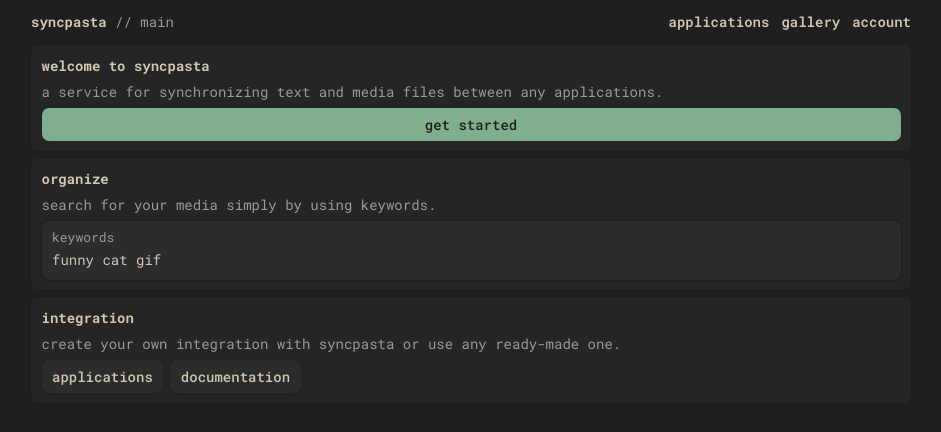
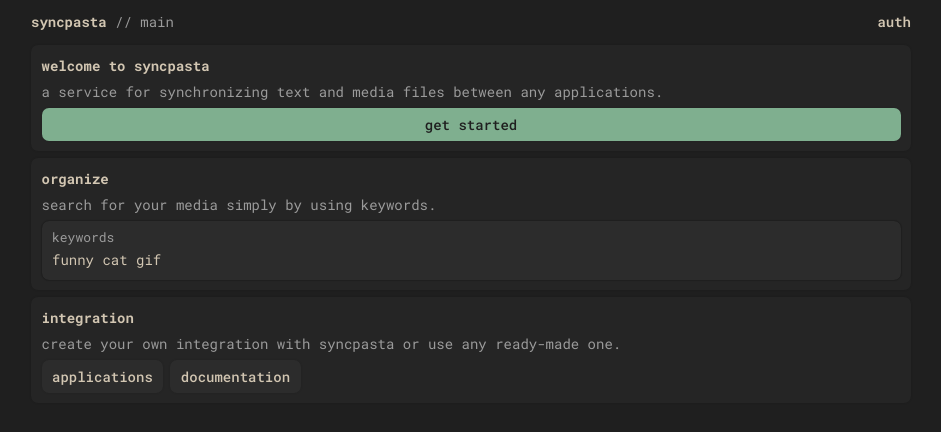
Before and after one commit to sayolight/syncpasta, a React (Vite) app in the folder client/: page / in a window 1280 px wide. Shown: the top 432 px of the page, without its empty margins (169-1110 px from the left). Built offline with nearby package versions, Linux system fonts and the light colour scheme.

Commit message:
feat(header): hide auth-protected routes if user isn't authed

```diff
--- a/client/src/app/layout/Header.tsx
+++ b/client/src/app/layout/Header.tsx
@@ -1,7 +1,20 @@
 import { Link, useLocation } from "react-router";
+import { useEffect, useState } from "react";
+import { getAuth } from "@/shared/api/firebase";
+import type { User } from "firebase/auth";
 
 export default function Header() {
   const location = useLocation();
+  const [user, setUser] = useState<User | null>(null);
+
+  useEffect(() => {
+    const auth = getAuth();
+    const unsubscribe = auth.onAuthStateChanged((user) => {
+      setUser(user);
+    });
+
+    return () => unsubscribe();
+  }, []);
 
   return (
     <header className="header">
@@ -13,9 +26,15 @@ export default function Header() {
         </span>
       </Link>
       <div className="header__nav">
-        <Link to={{ pathname: "/applications" }}>applications</Link>
-        <Link to={{ pathname: "/gallery" }}>gallery</Link>
-        <Link to={{ pathname: "/auth" }}>account</Link>
+        {user ? (
+          <>
+            <Link to={{ pathname: "/applications" }}>applications</Link>
+            <Link to={{ pathname: "/gallery" }}>gallery</Link>
+            <Link to={{ pathname: "/account" }}>account</Link>
+          </>
+        ) : (
+          <Link to={{ pathname: "/auth" }}>auth</Link>
+        )}
       </div>
     </header>
   );
```
